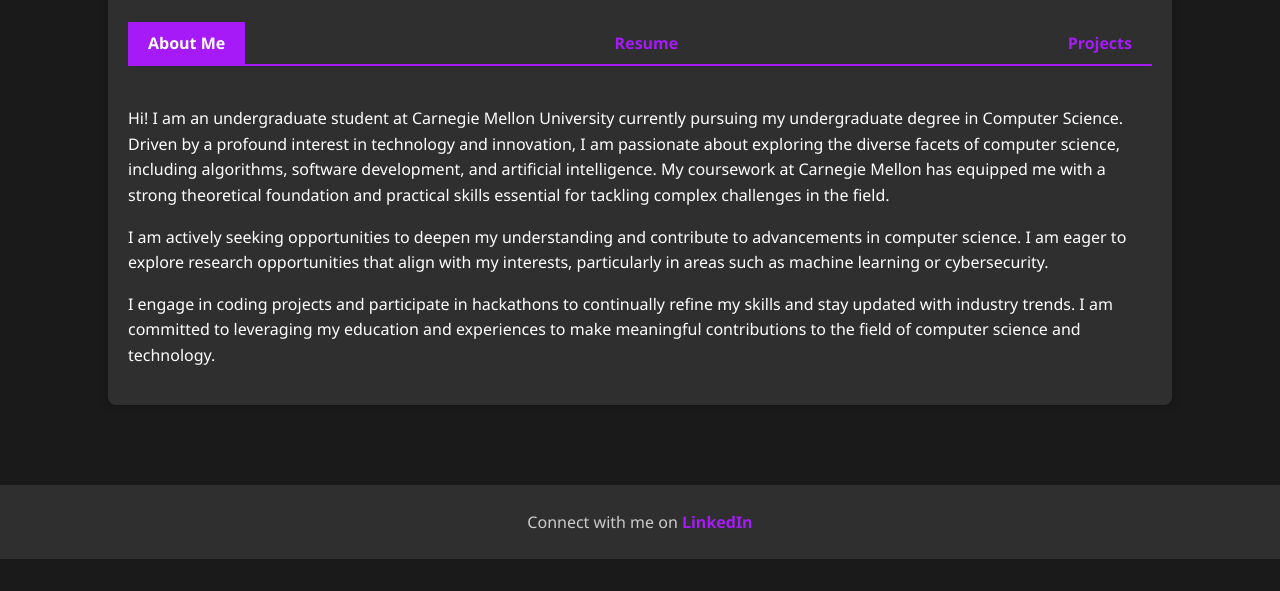
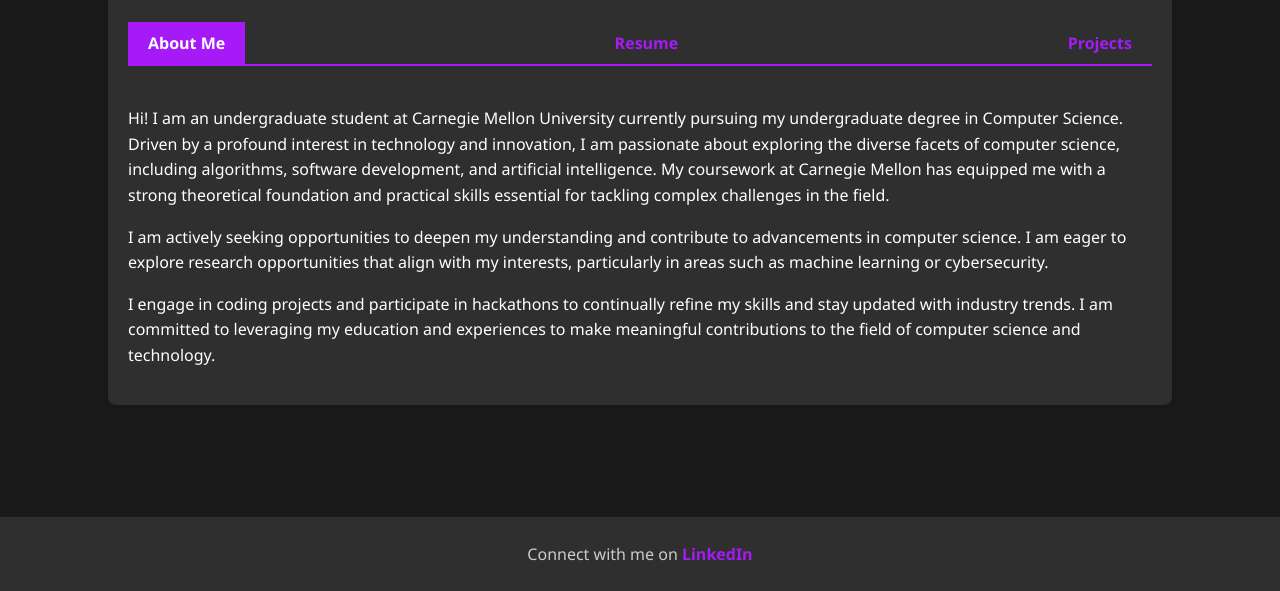
Before and after one commit to ShreeyaGopakumar/ShreeyaGopakumar.github.io, a plain HTML site: page index.html in a window 1280 px wide. Shown: the part 209-800 px from the top of the page. Drawn offline with Linux system fonts and the light colour scheme.

Commit message:
Update index.html

```diff
--- a/index.html
+++ b/index.html
@@ -11,6 +11,9 @@
             padding: 0;
             background-color: #1a1a1a;
             color: #fff;
+	    min-height: 100vh;
+	    display: flex;
+	    flex-direction: column;
         }
         .container {
             width: 80%;
@@ -103,8 +106,7 @@
             padding: 10px 0;
             background-color: #2f2f2f;
             color: #ccc;
-            position: relative;
-            width: 100%;
+            margin-top: auto;
         }
         footer a {
             color: #a61af7;
```
